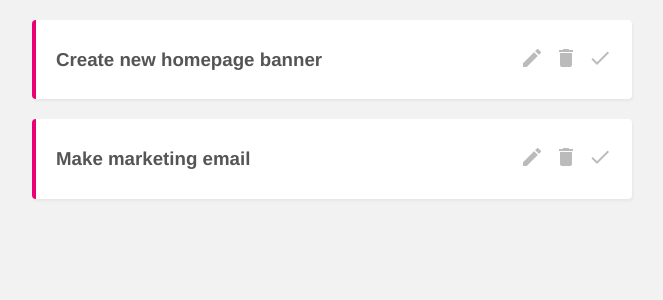
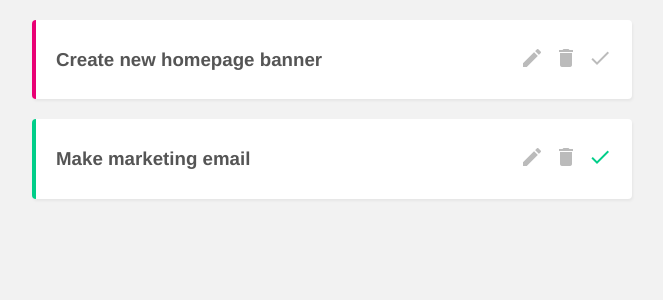
Before and after one commit to piotr-skolorzynski/vue-3-planner, a Vue app: page / in a window 1280 px wide. Shown: the top 300 px of the page, without its empty margins (308-971 px from the left). Built offline with nearby package versions, Linux system fonts and the light colour scheme; data requests are answered from the project's data file.

Commit message:
Handle compelete action in SingleProject component

```diff
--- a/src/components/SingleProject.vue
+++ b/src/components/SingleProject.vue
@@ -1,11 +1,17 @@
 <template>
-  <div class="project">
+  <div class="project" :class="{ complete: project.complete }">
     <div class="actions" @click.self="toggleDetails">
       <h3>{{ project.title }}</h3>
       <div class="icons">
         <span class="material-icons"> edit </span>
         <span class="material-icons" @click="deleteProject"> delete </span>
-        <span class="material-icons"> done </span>
+        <span
+          class="material-icons"
+          :class="{ tick: project.complete }"
+          @click="toggleComplete"
+        >
+          done
+        </span>
       </div>
     </div>
     <div class="details" v-if="showDetails">
@@ -30,7 +36,18 @@ export default {
     deleteProject() {
       fetch(this.uri, {
         method: 'DELETE',
-      }).then(() => this.$emit('delete', this.project.id));
+      })
+        .then(() => this.$emit('delete', this.project.id))
+        .catch((error) => console.log(error));
+    },
+    toggleComplete() {
+      fetch(this.uri, {
+        method: 'PATCH',
+        headers: { 'Content-Type': 'application/json' },
+        body: JSON.stringify({ complete: !this.project.complete }),
+      })
+        .then(() => this.$emit('complete', this.project.id))
+        .catch((error) => console.log(error));
     },
   },
 };
@@ -44,6 +61,14 @@ export default {
   border-radius: 4px;
   box-shadow: 1px 2px 3px rgba(0, 0, 0, 0.05);
   border-left: 4px solid #e90074;
+}
+
+.project.complete {
+  border-left: 4px solid #00ce89;
+}
+
+.project.complete .tick {
+  color: #00ce89;
 }
 
 .actions {
--- a/src/views/Home.vue
+++ b/src/views/Home.vue
@@ -2,7 +2,11 @@
   <div class="home">
     <div v-if="projects.length">
       <div v-for="project in projects" :key="project.id">
-        <SingleProject :project="project" @delete="handleDelete" />
+        <SingleProject
+          :project="project"
+          @delete="handleDelete"
+          @complete="handleComplete"
+        />
       </div>
     </div>
   </div>
@@ -32,6 +36,13 @@ export default {
     handleDelete(id) {
       this.projects = this.projects.filter((project) => project.id !== id);
     },
+    handleComplete(id) {
+      const proj = this.projects.find((project) => project.id === id);
+      console.log(proj);
+      proj.complete = !proj.complete;
+
+      console.log(proj);
+    },
   },
 };
 </script>
```
